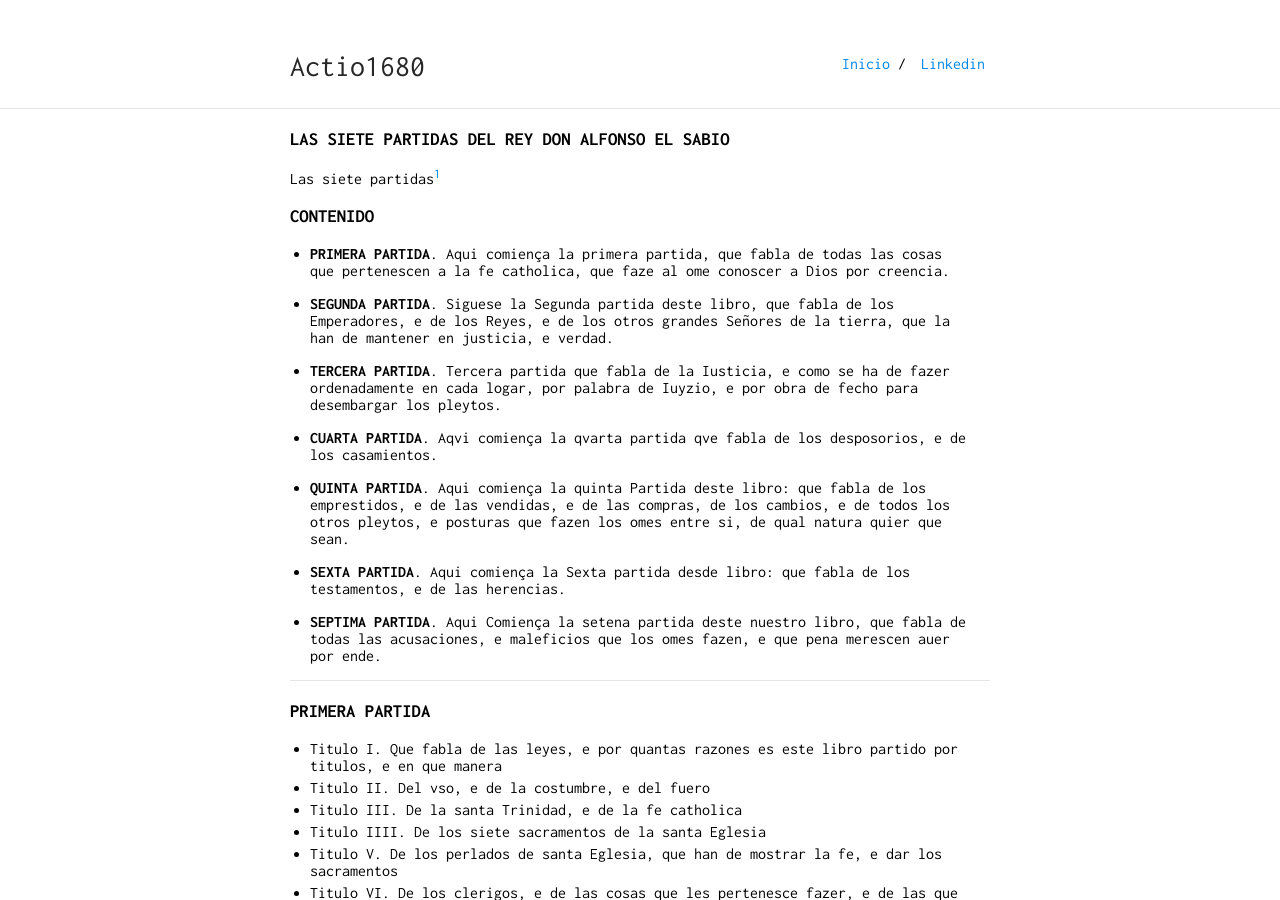
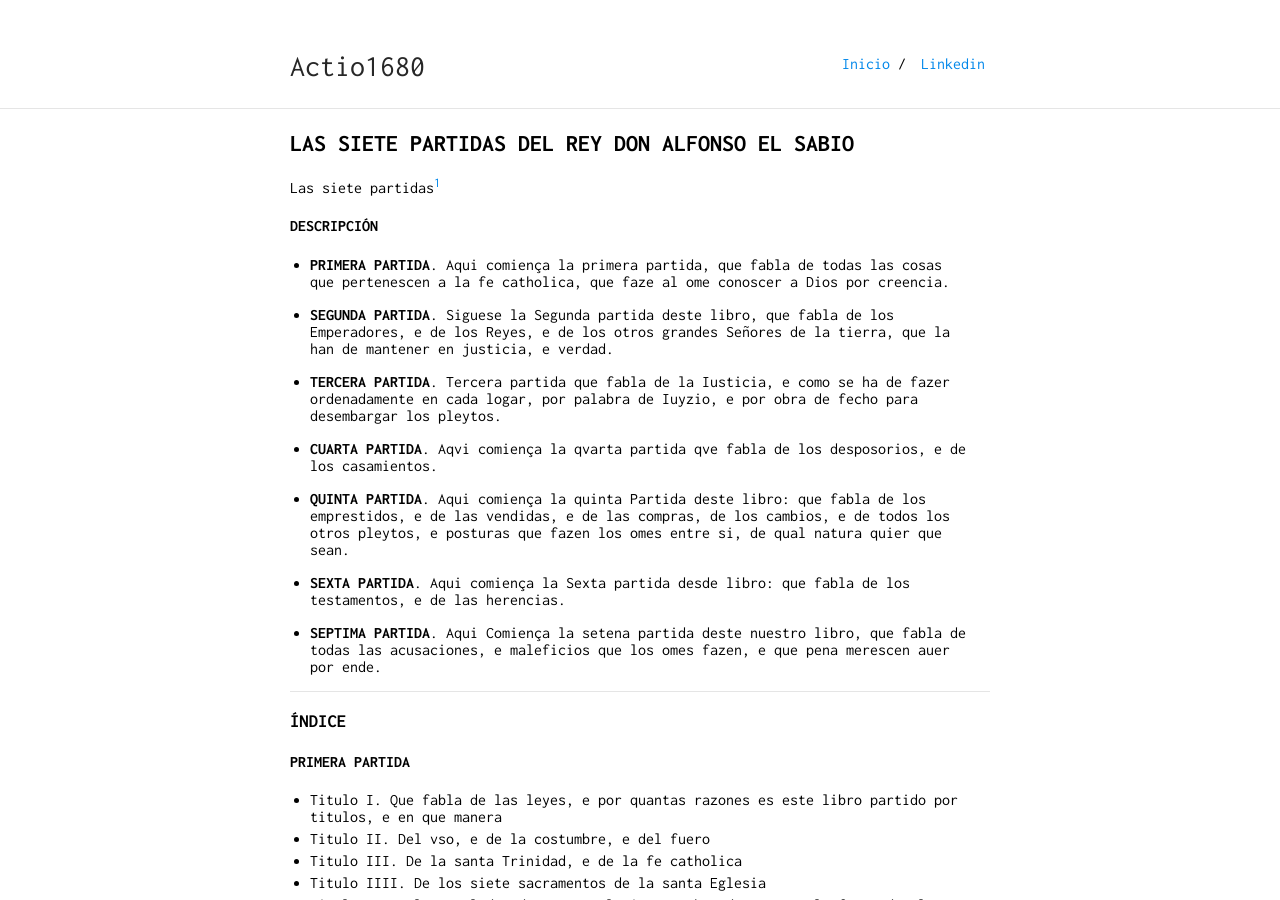
Before and after one commit to actio1680/actio1680.github.io, a Jekyll site: the page built from paginas/sietepartidas.md, in a window 1280 px wide and 900 px high. Built offline with Jekyll 4.4.1, drawn with Linux system fonts in a browser that asks for light colours; our own code applies the rules of GitHub Pages for plain Markdown files.

Commit message:
Update sietepartidas.md

```diff
--- a/paginas/sietepartidas.md
+++ b/paginas/sietepartidas.md
@@ -1,10 +1,10 @@
 ---
 layout: default
 ---
-### LAS SIETE PARTIDAS DEL REY DON ALFONSO EL SABIO
+## LAS SIETE PARTIDAS DEL REY DON ALFONSO EL SABIO
 Las siete partidas[^1]
 
-### CONTENIDO
+#### DESCRIPCIÓN
 - **PRIMERA PARTIDA**. Aqui comiença la primera partida, que fabla de todas las cosas que pertenescen a la fe catholica, que faze al ome conoscer a Dios por creencia.
 
 - **SEGUNDA PARTIDA**. Siguese la Segunda partida deste libro, que fabla de los Emperadores, e de los Reyes, e de los otros grandes Señores de la tierra, que la han de mantener en justicia, e verdad.
@@ -20,10 +20,8 @@ Las siete partidas[^1]
 - **SEPTIMA PARTIDA**. Aqui Comiença la setena partida deste nuestro libro, que fabla de todas las acusaciones, e maleficios que los omes fazen, e que pena merescen auer por ende.
 
 ---
-
-
-
-### PRIMERA PARTIDA
+### ÍNDICE
+#### PRIMERA PARTIDA
 
 - Titulo I. Que fabla de las leyes, e por quantas razones es este libro partido por titulos, e en que manera
 - Titulo II. Del vso, e de la costumbre, e del fuero
```
